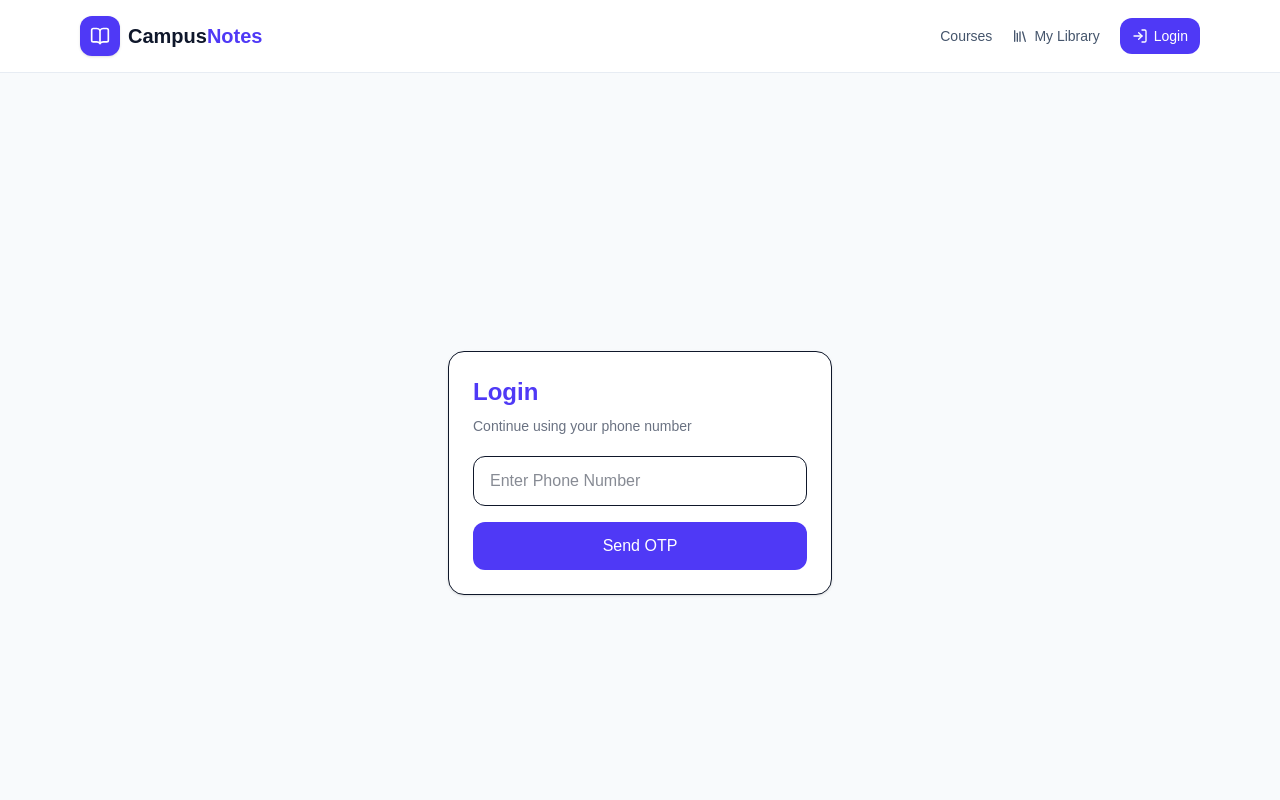
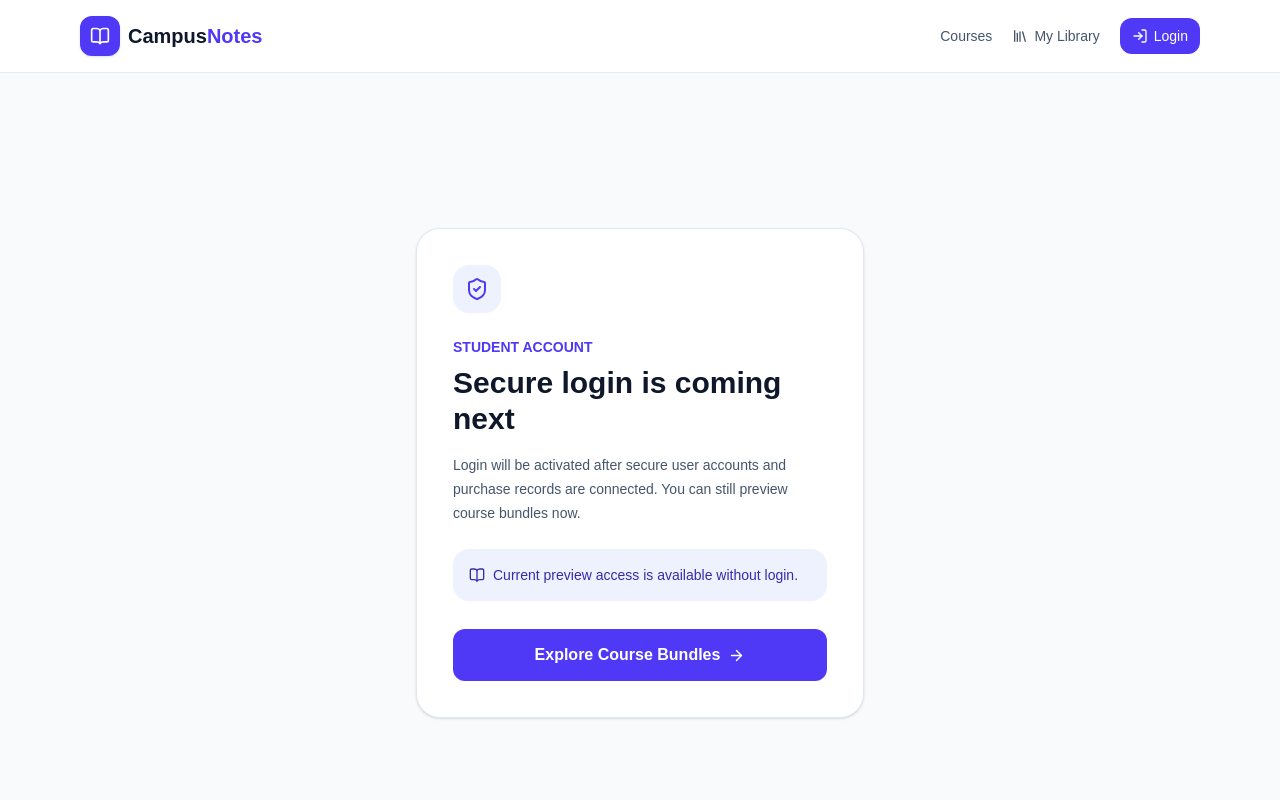
Before and after one commit to skmr68022-bot/campusnotes, a Next.js app in the folder campusnote/: page /login in a window 1280 px wide. Shown: the top 800 px of the page. Built offline with nearby package versions, Linux system fonts and the light colour scheme.

Commit message:
Replace inactive OTP form with accurate login status

```diff
--- a/campusnote/app/login/page.tsx
+++ b/campusnote/app/login/page.tsx
@@ -1,36 +1,39 @@
+import Link from "next/link";
 import Navbar from "@/components/Navbar";
 import Footer from "@/components/Footer";
+import { ArrowRight, BookOpen, ShieldCheck } from "lucide-react";
 
 export default function LoginPage() {
   return (
     <>
       <Navbar />
 
-      <div className="min-h-screen flex items-center justify-center bg-slate-50 px-4">
+      <main className="flex min-h-screen items-center justify-center bg-slate-50 px-4 py-12">
+        <div className="w-full max-w-md rounded-3xl border border-slate-200 bg-white p-7 shadow-sm sm:p-9">
+          <div className="flex h-12 w-12 items-center justify-center rounded-2xl bg-indigo-50 text-indigo-600">
+            <ShieldCheck size={24} />
+          </div>
 
-        <div className="w-full max-w-sm bg-white border rounded-2xl shadow-sm p-6">
-
-          <h1 className="text-2xl font-bold text-indigo-600">
-            Login
-          </h1>
-
-          <p className="text-sm text-gray-500 mt-2">
-            Continue using your phone number
+          <p className="mt-6 text-sm font-semibold text-indigo-600">STUDENT ACCOUNT</p>
+          <h1 className="mt-2 text-3xl font-bold text-slate-900">Secure login is coming next</h1>
+          <p className="mt-4 text-sm leading-6 text-slate-600">
+            Login will be activated after secure user accounts and purchase records are connected. You can still preview course bundles now.
           </p>
 
-          <input
-            type="text"
-            placeholder="Enter Phone Number"
-            className="w-full border rounded-xl px-4 py-3 mt-5 outline-none focus:ring-2 focus:ring-indigo-500"
-          />
+          <div className="mt-6 rounded-2xl bg-indigo-50 p-4 text-sm text-indigo-800">
+            <p className="flex items-center gap-2 font-medium">
+              <BookOpen size={16} /> Current preview access is available without login.
+            </p>
+          </div>
 
-          <button className="w-full bg-indigo-600 text-white py-3 rounded-xl mt-4">
-            Send OTP
-          </button>
-
+          <Link
+            href="/#courses"
+            className="mt-7 flex w-full items-center justify-center gap-2 rounded-xl bg-indigo-600 px-5 py-3.5 font-semibold text-white hover:bg-indigo-700"
+          >
+            Explore Course Bundles <ArrowRight size={17} />
+          </Link>
         </div>
-
-      </div>
+      </main>
 
       <Footer />
     </>
```
